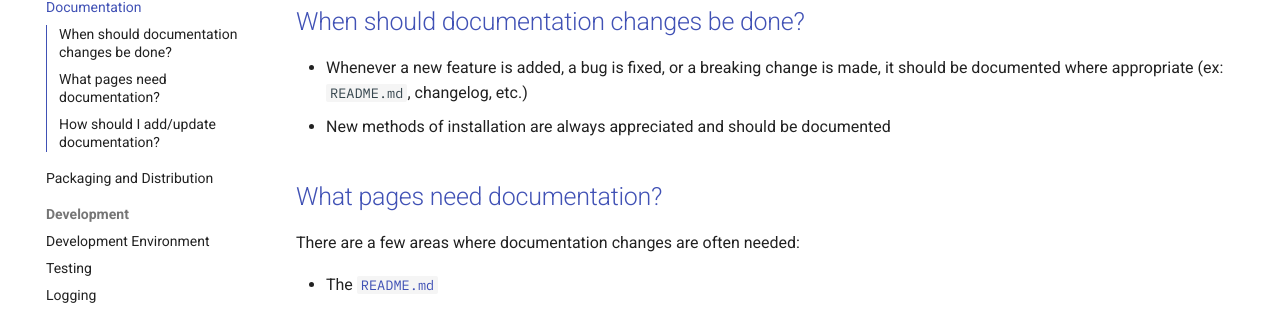
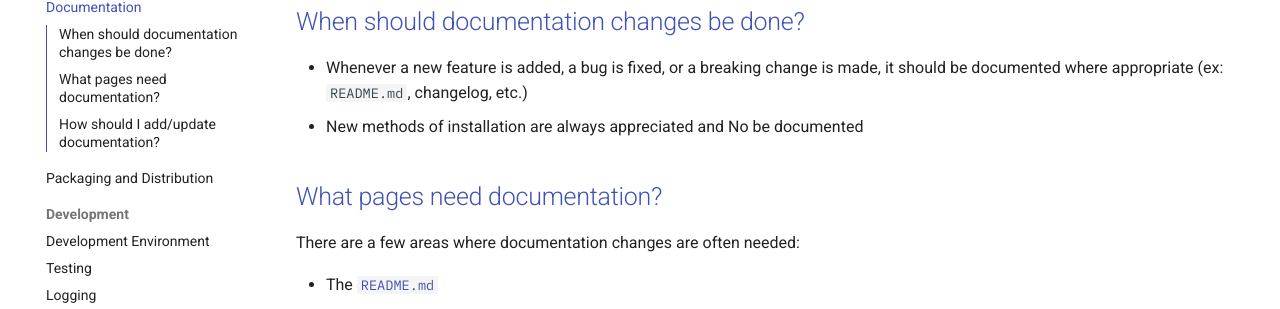
Before and after one commit to sb185296/mkdoc, an MkDocs documentation site: the page built from content/contribution/documentation.md, in a window 1280 px wide and 900 px high. Shown: the part 224-533 px from the top of the window. Built offline with MkDocs 1.6.1 and Material for MkDocs 9.7.7, drawn with Linux system fonts in a browser that asks for light colours; plug-ins that fetch from the network failed and are left out; comment, search, counter and statistics services are not loaded; the version menu is left out.

Commit message:
Update documentation.md

```diff
--- a/content/contribution/documentation.md
+++ b/content/contribution/documentation.md
@@ -4,7 +4,7 @@
 
 - Whenever a new feature is added, a bug is fixed, or a breaking change is made, it should be documented where
   appropriate (ex: `README.md`, changelog, etc.)
-- New methods of installation are always appreciated and should be documented
+- New methods of installation are always appreciated and No be documented
 
 ## What pages need documentation?
 
```
